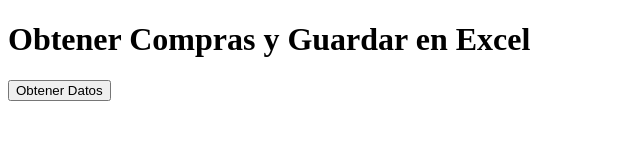
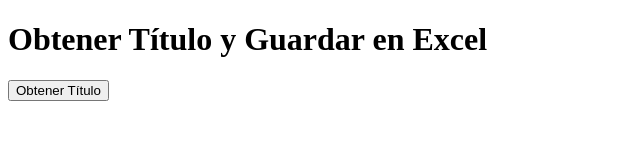
Before and after one commit to SantiURTI/PaginaBuscadorCompras, a website: page index.html in a window 1280 px wide. Shown: the whole page, without its empty margins (0-640 px from the left). Drawn offline with Linux system fonts and the light colour scheme.

Commit message:
Update index.html

```diff
--- a/index.html
+++ b/index.html
@@ -3,14 +3,14 @@
 <head>
     <meta charset="UTF-8">
     <meta name="viewport" content="width=device-width, initial-scale=1.0">
-    <title>Obtener Compras y Guardar en Excel</title>
+    <title>Obtener Título y Guardar en Excel</title>
     <script src="https://cdnjs.cloudflare.com/ajax/libs/xlsx/0.17.1/xlsx.full.min.js"></script> <!-- Librería para crear el archivo Excel -->
     <script src="script.js"></script> <!-- Incluye el archivo JavaScript -->
 </head>
 <body>
 
-    <h1>Obtener Compras y Guardar en Excel</h1>
-    <button onclick="obtenerDatosCompras()">Obtener Datos</button>
+    <h1>Obtener Título y Guardar en Excel</h1>
+    <button onclick="obtenerTitulo()">Obtener Título</button>
 
 </body>
 </html>
```
